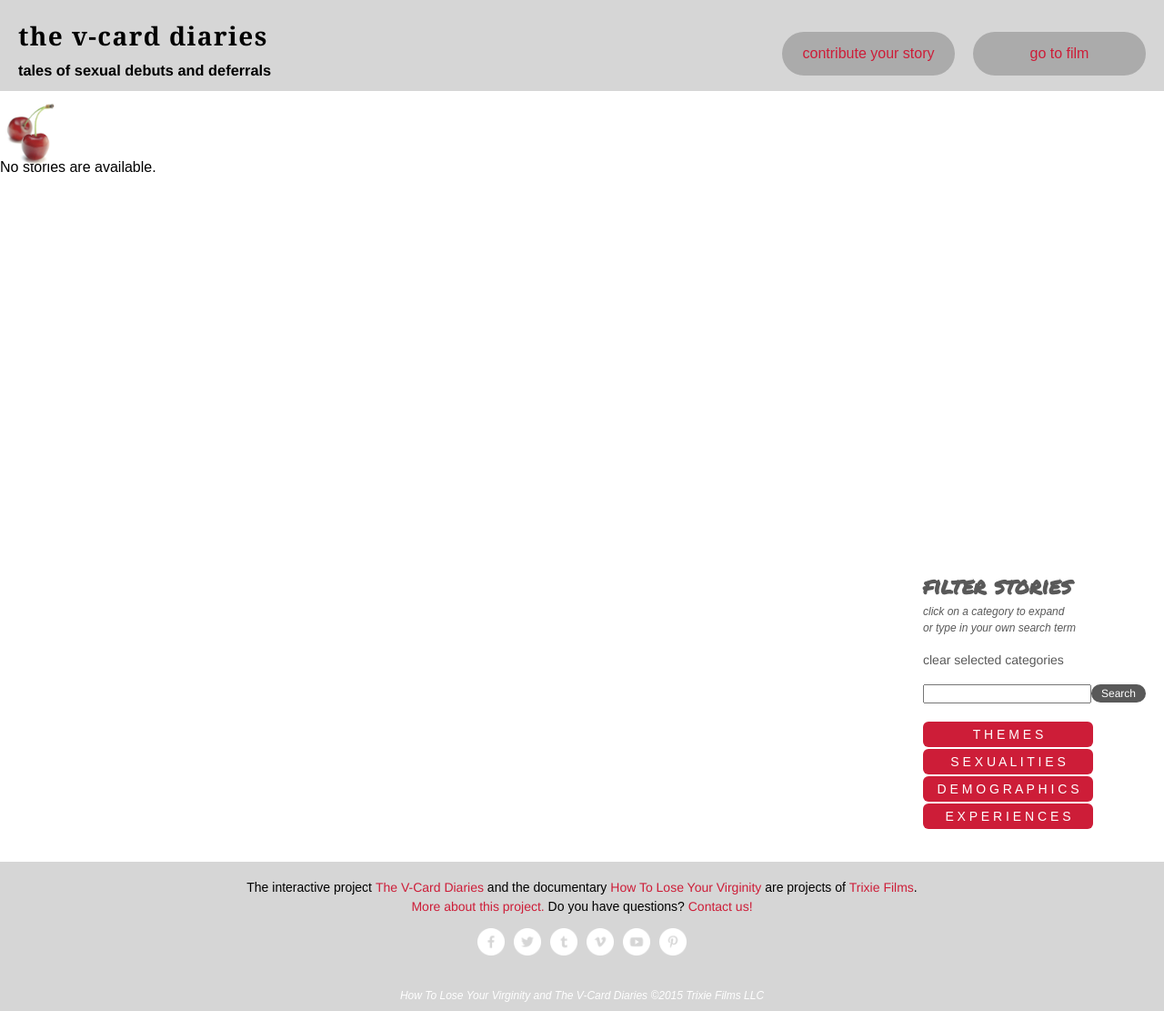
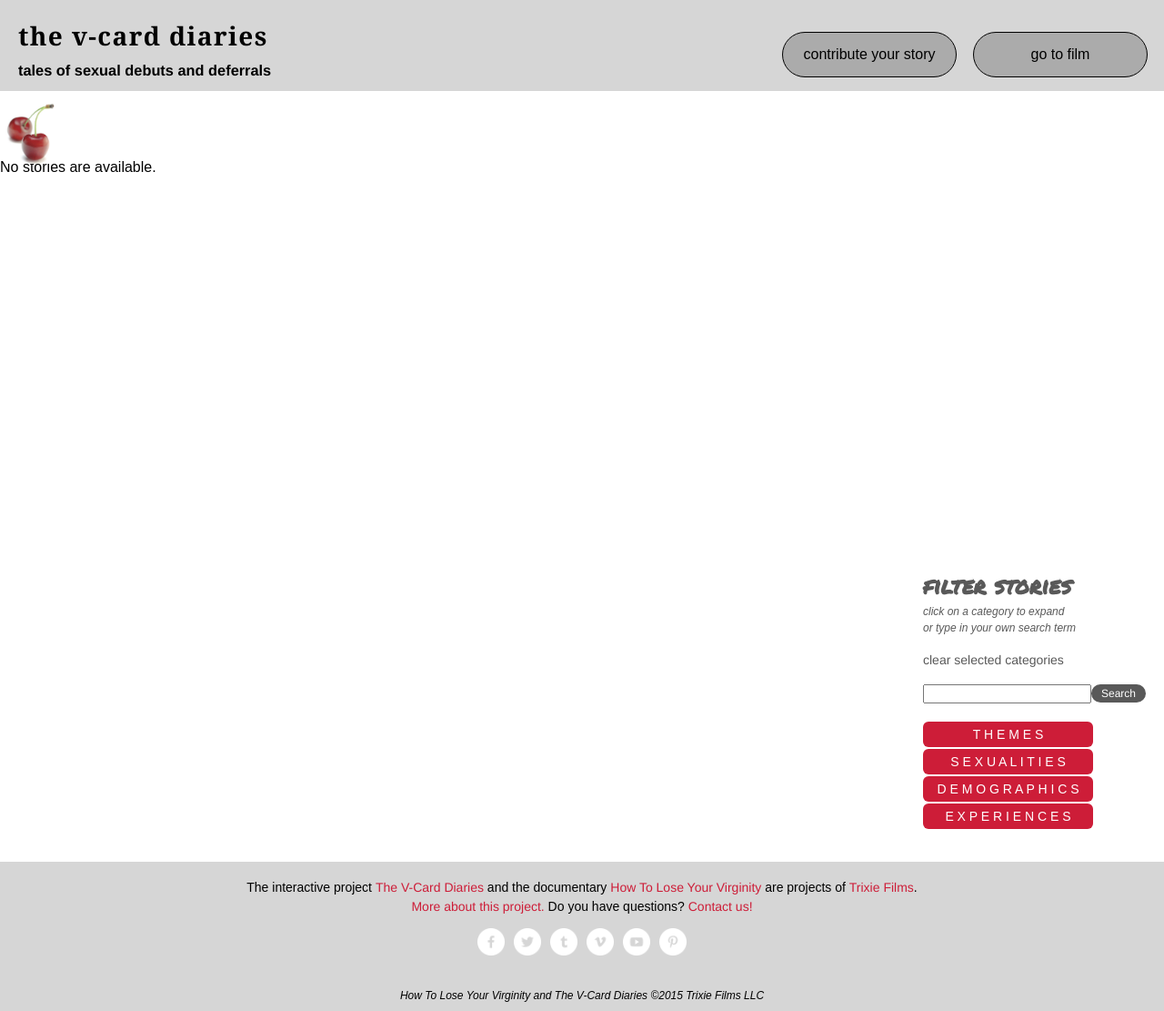
Before and after one commit to rouxpz/vcarddiaries, a Django app: page /stories/ in a window 1280 px wide. Shown: the whole page at 91% size. Run offline with Django 3.2, Linux system fonts and the light colour scheme; data that the repository does not hold is empty.

Commit message:
grey button new color scheme

```diff
--- a/firstperson/templates/firstperson/storyindex.html
+++ b/firstperson/templates/firstperson/storyindex.html
@@ -160,7 +160,7 @@
             <a href="http://www.youtube.com/channel/UClyU4GO14NFPnlpUWLmnX-Q"><img src="{% static "img/youtube.png" %}" width="30" class="social"></img>
             <a href="http://pinterest.com/trixiefilms"><img src="{% static "img/pinterest.png" %}" width="30" class="social"></img></a>
             <br><br><br>
-            <em style="color:white;">How To Lose Your Virginity and The V-Card Diaries ©2015 Trixie Films LLC</em>
+            <em style="color:black;">How To Lose Your Virginity and The V-Card Diaries ©2015 Trixie Films LLC</em>
         </footer>
 
     </div>
--- a/vcard/static/css/style.css
+++ b/vcard/static/css/style.css
@@ -250,10 +250,10 @@ em {
     -moz-border-radius:26px;
     -webkit-border-radius:26px;
     border-radius:26px;
-    border:1px solid #black;
+    border:1px solid black;
     display:inline-block;
     cursor:pointer;
-    color:#black;
+    color:black;
     font-family:"Franklin Gothic Book", Arial, Helvetica;
     font-size:16px;
 /*    font-weight:bold;*/
@@ -281,7 +281,7 @@ em {
 .grey-btn {
     display: block;
     float:right;
-    margin:10 10 10 10px;
+    margin:8 10 10 10px;
     width:100px;
     height:20px;
     font-family: "Franklin Gothic Medium", Arial;
```
